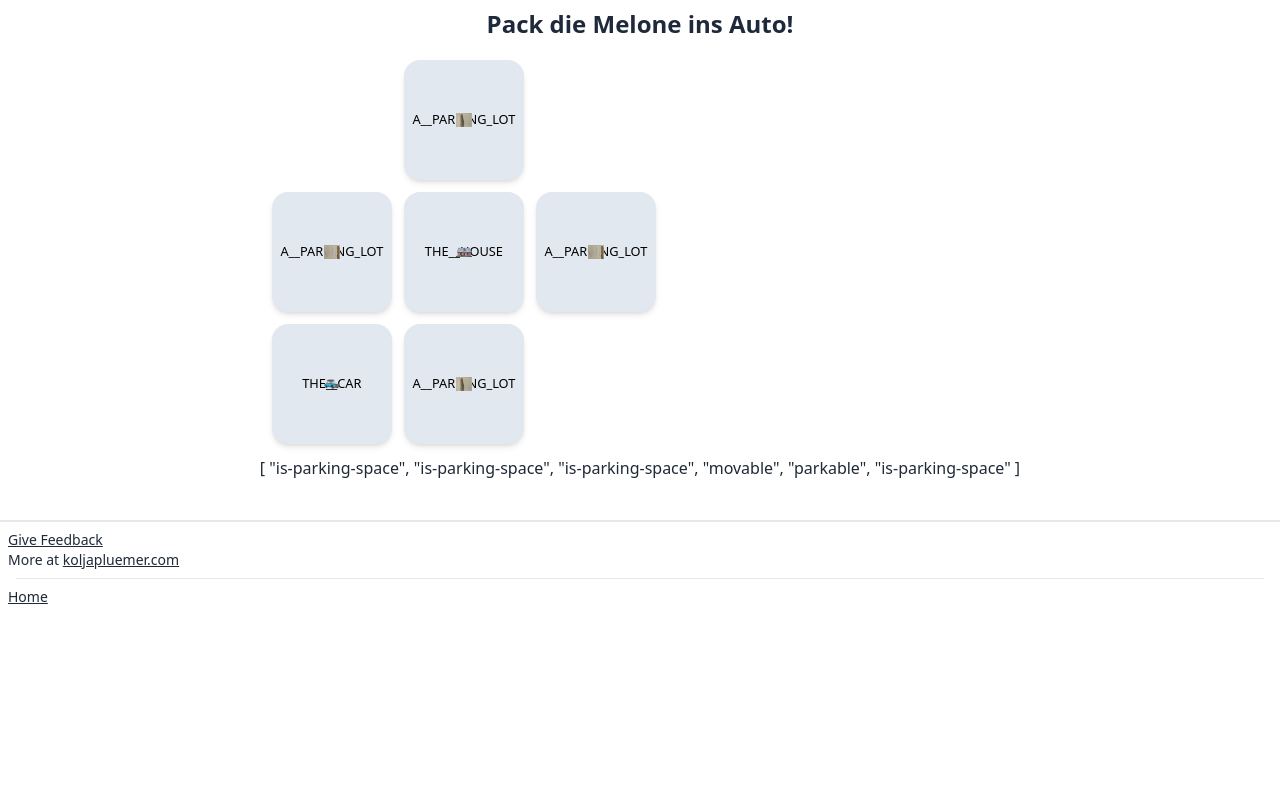
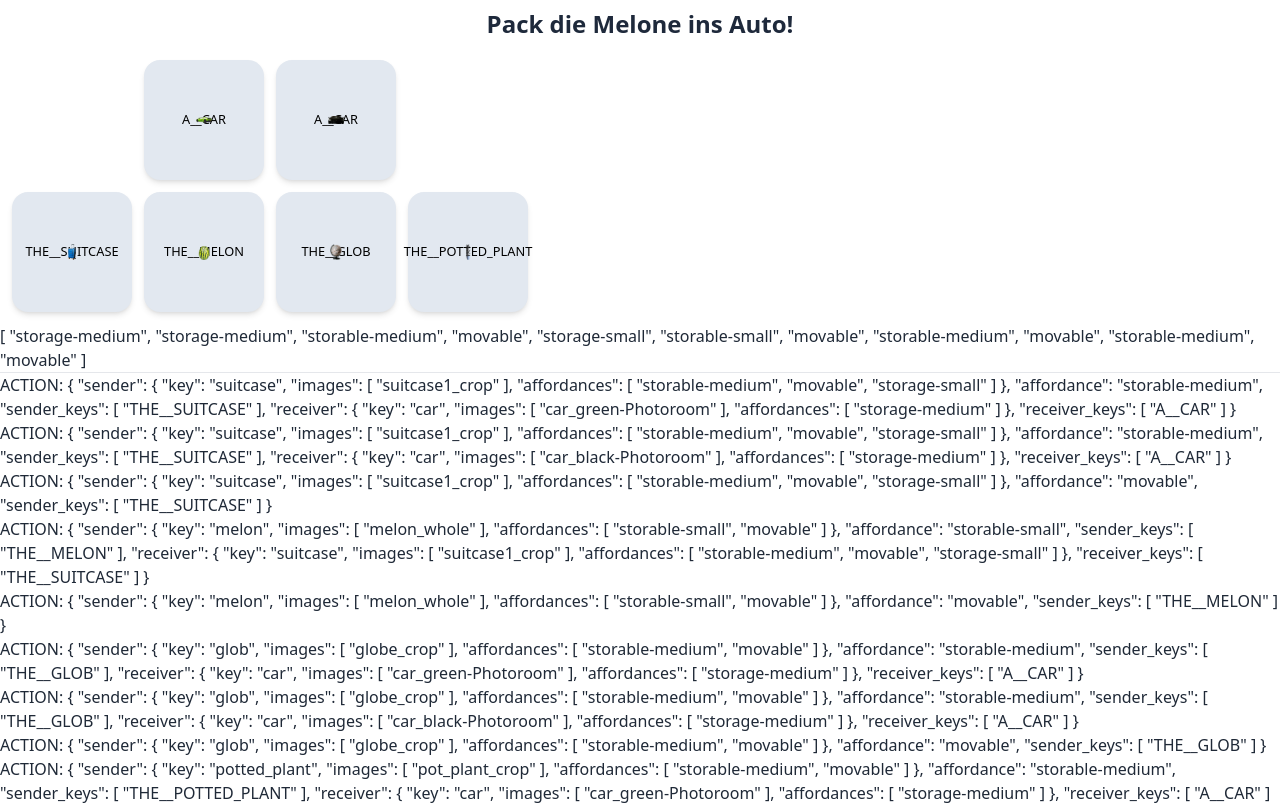
Before and after one commit to koljapluemer/tpr-game-web, a Vue app: page /#/grid in a window 1280 px wide. Shown: the top 805 px of the page. Built offline with nearby package versions, Linux system fonts and the light colour scheme; what vue3-openlayers would draw is missing.

Commit message:
add basic action compute

```diff
--- a/src/views/Grid.vue
+++ b/src/views/Grid.vue
@@ -47,6 +47,11 @@
   </div>
 
   {{ availableAffordances }}
+
+  <hr>
+  <div v-for="a in availableActions"> ACTION: {{ a }} <br></div>
+
+
 </template>
 
 <script setup lang="ts">
@@ -119,7 +124,7 @@ for (var key in levelTemplates) {
   levels.push(level);
 }
 
-const currentLevel = ref(levels[2]);
+const currentLevel = ref(levels[1]);
 const playGrid: Ref<Grid | null> = ref(null);
 const itemKeyCount: { [key: string]: number } = {};
 
@@ -200,10 +205,8 @@ function onDrop(event, row, col) {
 
   // allow just placing on empty fields
   if (playGrid.value![row][col].card == null) {
-    playGrid.value![dragOrigin[0]][dragOrigin[1]] = {
-      card: null,
-      is_being_dragged: false,
-    };
+    killCardAt(dragOrigin[0], dragOrigin[1]);
+
     playGrid.value![row][col].card = draggedCard;
   }
   // ALCHEMY
@@ -236,10 +239,7 @@ function onDrop(event, row, col) {
     if (card_sending?.item.affordances.includes("storable-medium")) {
       // test if it fits
       if (card_receiving.item.affordances.includes("storage-medium")) {
-        playGrid.value![dragOrigin[0]][dragOrigin[1]] = {
-          card: null,
-          is_being_dragged: false,
-        };
+        killCardAt(dragOrigin[0], dragOrigin[1]);
       }
     }
     if (card_sending?.item.affordances.includes("storable-small")) {
@@ -248,10 +248,7 @@ function onDrop(event, row, col) {
         card_receiving.item.affordances.includes("storage-medium") ||
         card_receiving.item.affordances.includes("storage-small")
       ) {
-        playGrid.value![dragOrigin[0]][dragOrigin[1]] = {
-          card: null,
-          is_being_dragged: false,
-        };
+        killCardAt(dragOrigin[0], dragOrigin[1]);
       }
     }
     // park
@@ -265,7 +262,7 @@ function onDrop(event, row, col) {
           offset: [Math.random() * -40 + 20, Math.random() * -40 + 20],
         });
 
-        killCardAt(dragOrigin[0], dragOrigin[1])
+        killCardAt(dragOrigin[0], dragOrigin[1]);
       }
     }
   }
@@ -300,12 +297,80 @@ function getKeysInContext(cell: Field) {
   return [mainKey];
 }
 
+function getKeysForItem(item: Item) {
+
+  // main
+  let mainKey = item.key;
+  if (itemKeyCount[mainKey] > 1) {
+    mainKey = "A__" + mainKey;
+  } else {
+    mainKey = "THE__" + mainKey;
+  }
+
+  mainKey = mainKey.toUpperCase();
+
+  return [mainKey];
+}
+
+
+
 const availableAffordances = computed(() => {
   return itemsInPlay.value.map((item) => item.affordances).flat();
 });
 
-interface Action {}
+interface Action {
+  sender: Item;
+  receiver?: Item;
+  affordance: string;
+  sender_keys: string[];
+  receiver_keys?: string[];
+}
+
+const activeAffordances = {
+  movable: null,
+  "storable-medium": "storage-medium",
+  "storable-small": "storage-small",
+  "storable-large": "storage-large",
+  parkable: "is-parking-space",
+  cuts: "cuttable",
+};
+
 const availableActions: Action[] = computed(() => {
-  return [];
+  const actions: Action[] = [];
+  for (let item: Item of itemsInPlay.value) {
+    console.log('affs', item.affordances)
+    for (const affordance of item.affordances) {
+      console.log('checking aff', affordance)
+      if (affordance in activeAffordances) {
+        if (activeAffordances[affordance] === null) {
+          const action: Action = {
+            sender: item,
+            affordance: affordance,
+            sender_keys: getKeysForItem(item),
+          };
+          actions.push(action);
+        } else {
+          for (var combination_item: Item of itemsInPlay.value) {
+            if (combination_item !== item) {
+              for (var combination_affordance of combination_item.affordances) {
+                if (combination_affordance == activeAffordances[affordance]) {
+                  const action: Action = {
+                    sender: item,
+                    affordance: affordance,
+                    sender_keys: getKeysForItem(item),
+                    receiver: combination_item,
+                    receiver_keys: getKeysForItem(combination_item),
+                  };
+                  actions.push(action)
+                }
+              }
+            }
+          }
+        }
+      }
+    }
+  }
+
+  return actions
 });
 </script>
```
